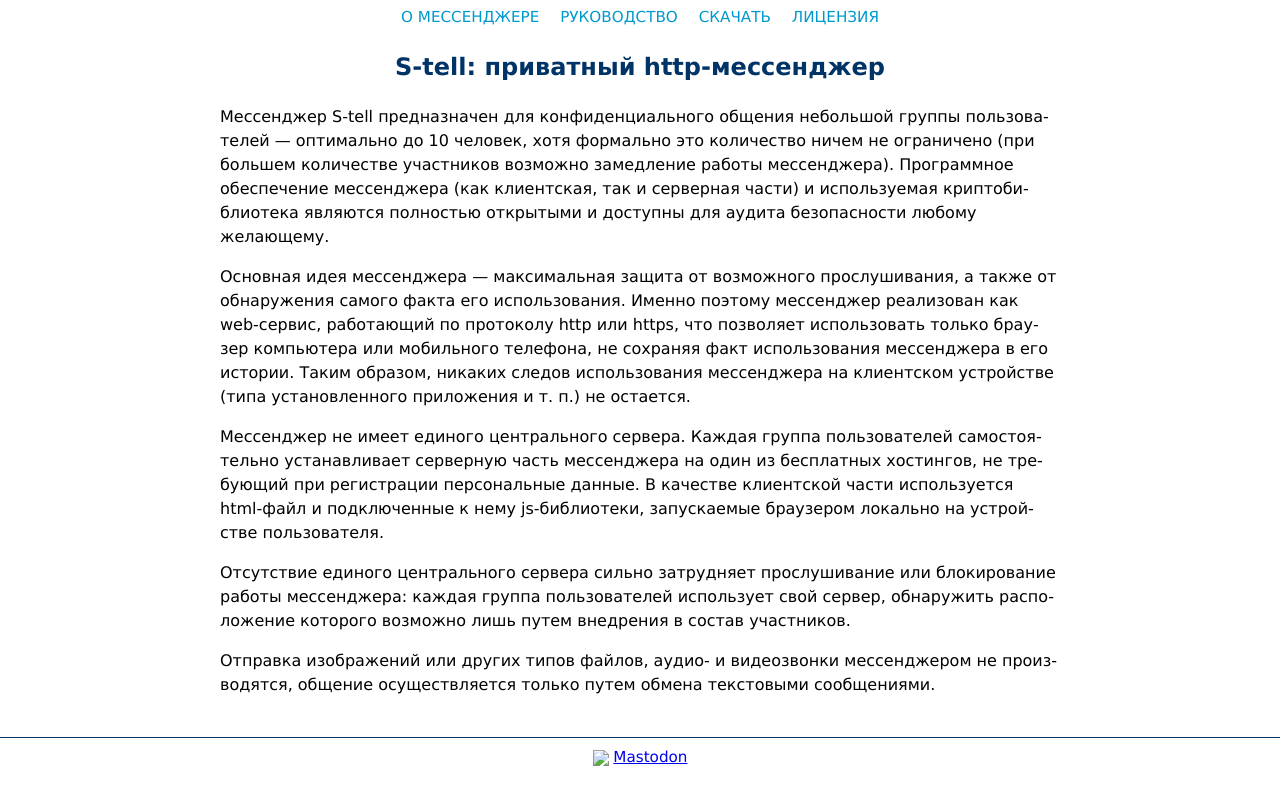
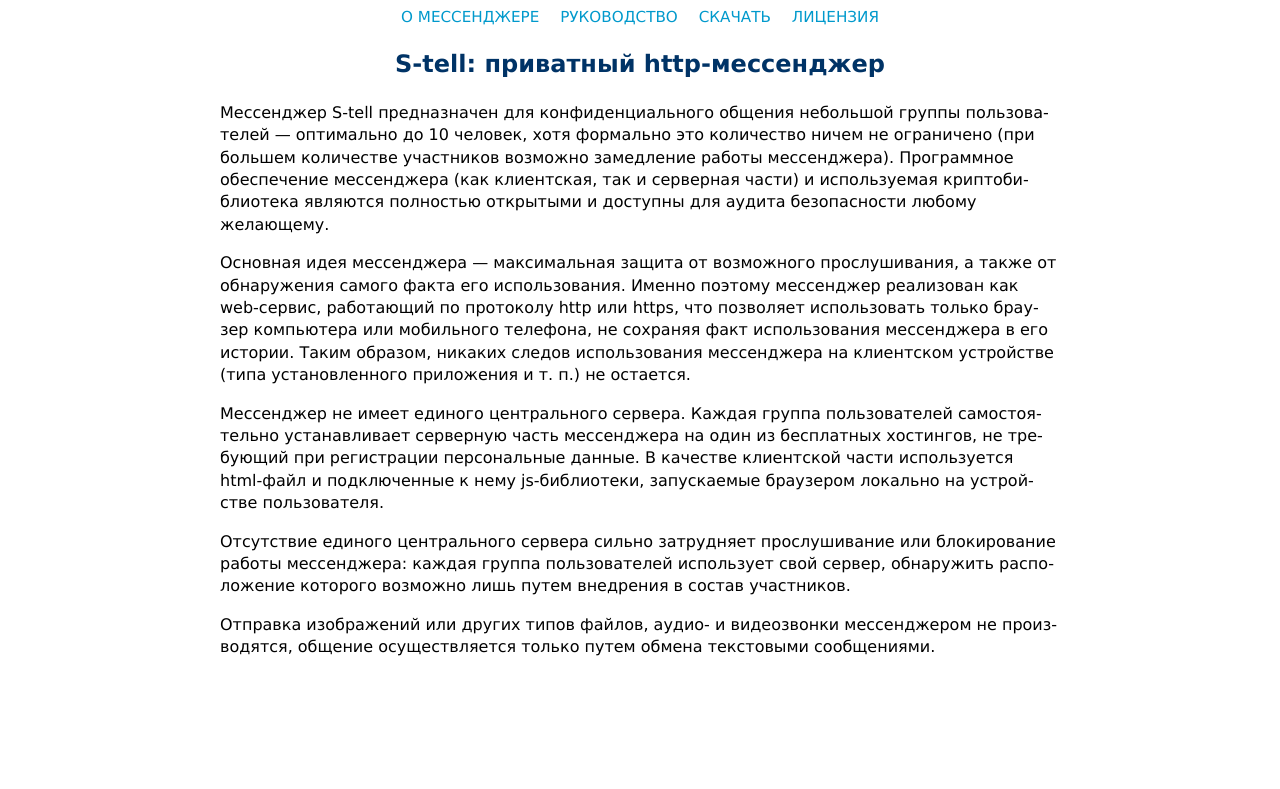
Before and after one commit to s-tell/s-tell.github.io, a plain HTML site: page index.html in a window 1280 px wide. Shown: the part 102-891 px from the top of the page. After the commit the page ends 801 px from the top, so only its background shows below. Drawn offline with Linux system fonts and the light colour scheme.

Commit message:
Add files via upload

```diff
--- a/index.html
+++ b/index.html
@@ -54,11 +54,6 @@
 </section>
 
 </main>
-<footer>
-<img src="m.svg">
-<a rel="me" href="https://toot.io/@stell">Mastodon</a>
-</footer>
-
 <script src="ver.js"></script><script>
 document.querySelector("output").innerHTML = ver;
 const nav = item => {
--- a/style.css
+++ b/style.css
@@ -1,7 +1,7 @@
 body {
   margin: 0px 0px 20px;
   font-family: Verdana, sans-serif;
-  line-height: 1.5;
+  line-height: 1.4;
   font-size: 16px;
 }
 main {
@@ -52,13 +52,3 @@
 p {
   hyphens: auto;
 }
-footer {
-  text-align: center;
-  font-size: 95%;
-  padding-top: 8px;
-  border-top: 1px solid #036;
-}
-footer img {
-  height: 32px;
-  vertical-align: middle;
-}
```
